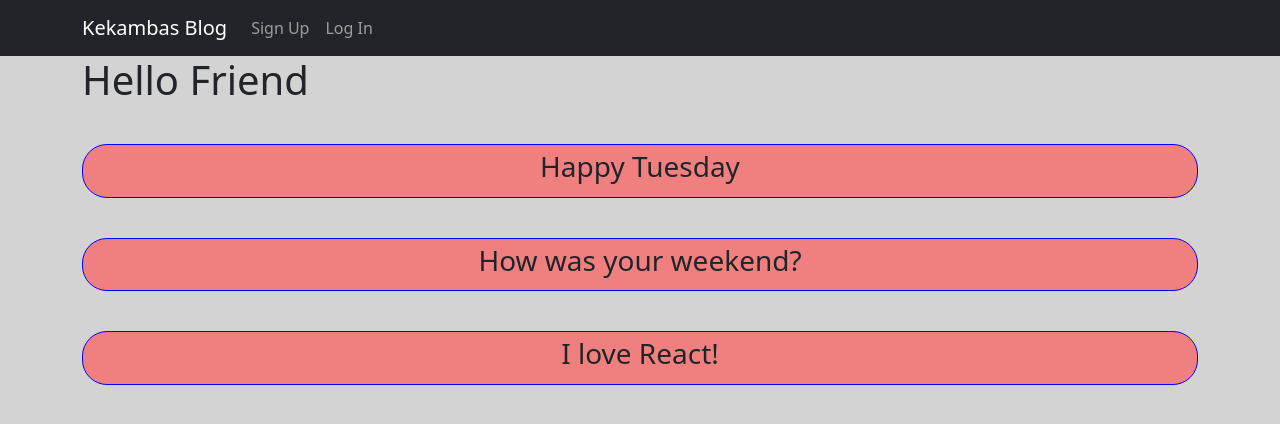
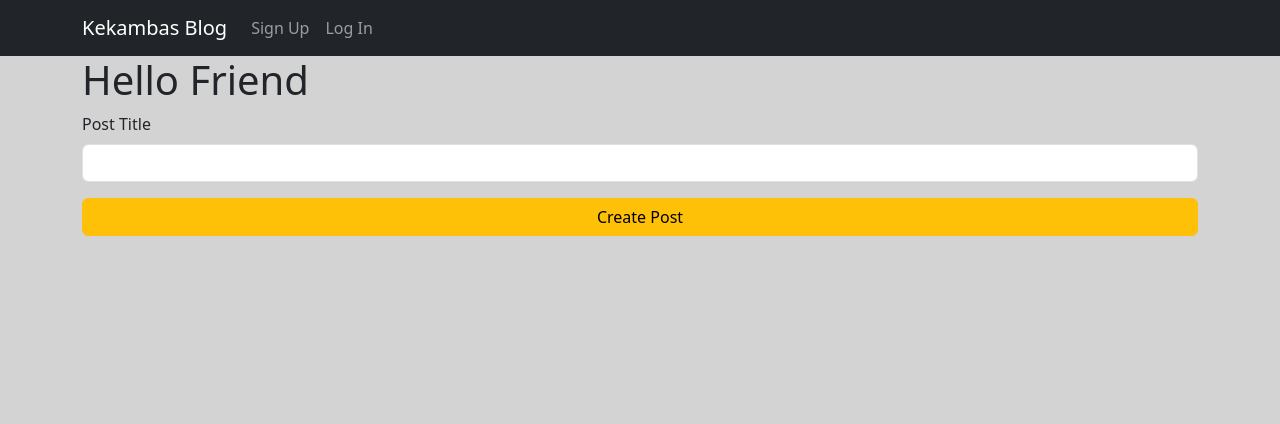
Before and after one commit to bstanton773/kekambas-125_react_blog, a React (Vite) app: page / in a window 1280 px wide. Shown: the top 424 px of the page. Built offline with nearby package versions, Linux system fonts and the light colour scheme.

Commit message:
Add PostForm to add new Post objects to the posts state

```diff
--- /dev/null
+++ b/src/components/PostForm.tsx
@@ -0,0 +1,23 @@
+import Form from 'react-bootstrap/Form';
+import Button from 'react-bootstrap/Button';
+
+type Post = {
+    id: number,
+    title: string
+}
+
+type PostFormProps = {
+    handleChange: (e:React.ChangeEvent<HTMLInputElement>) => void,
+    handleSubmit: (e:React.FormEvent) => void,
+    newPost: Post
+}
+
+export default function PostForm({ handleChange, handleSubmit, newPost }: PostFormProps) {
+    return (
+        <Form onSubmit={handleSubmit}>
+            <Form.Label>Post Title</Form.Label>
+            <Form.Control name='title' onChange={handleChange} value={newPost.title} />
+            <Button className='mt-3 w-100' variant='warning' type='submit'>Create Post</Button>
+        </Form>
+    )
+}
--- a/src/views/Home.tsx
+++ b/src/views/Home.tsx
@@ -1,4 +1,11 @@
+import { useState } from 'react';
 import PostCard from "../components/PostCard";
+import PostForm from '../components/PostForm';
+
+type Post = {
+    id: number,
+    title: string
+}
 
 type HomeProps = {
     isLoggedIn: boolean
@@ -6,16 +13,27 @@ type HomeProps = {
 
 export default function Home({ isLoggedIn }: HomeProps) {
     const name:string = 'Brian';
+    const [posts, setPosts] = useState<Post[]>([]);
+    const [newPost, setNewPost] = useState<Post>({id: 1, title: ''})
 
-    const posts: {id:number, title:string}[] = [
-        {id: 1, title: 'Happy Tuesday'},
-        {id: 2, title: 'How was your weekend?'},
-        {id: 3, title: 'I love React!'}
-    ];
+    const handleInputChange = (event: React.ChangeEvent<HTMLInputElement>) => {
+        console.log(event.target.value, event.target.name);
+        setNewPost({...newPost, [event.target.name]: event.target.value})
+    }
+
+    const handleFormSubmit = (event: React.FormEvent) => {
+        event.preventDefault();
+
+        setPosts([...posts, newPost])
+        setNewPost({id: posts.length + 2, title: ''})
+    }
+
+
     return (
         <>
             <h1>Hello {isLoggedIn ? name : 'Friend'}</h1>
-            {posts.map( p => <PostCard post={p}  key={p.id}/> )}
+            <PostForm handleChange={handleInputChange} handleSubmit={handleFormSubmit} newPost={newPost}/>
+            {isLoggedIn && posts.map( p => <PostCard post={p}  key={p.id}/> )}
         </>
     )
 }
```
